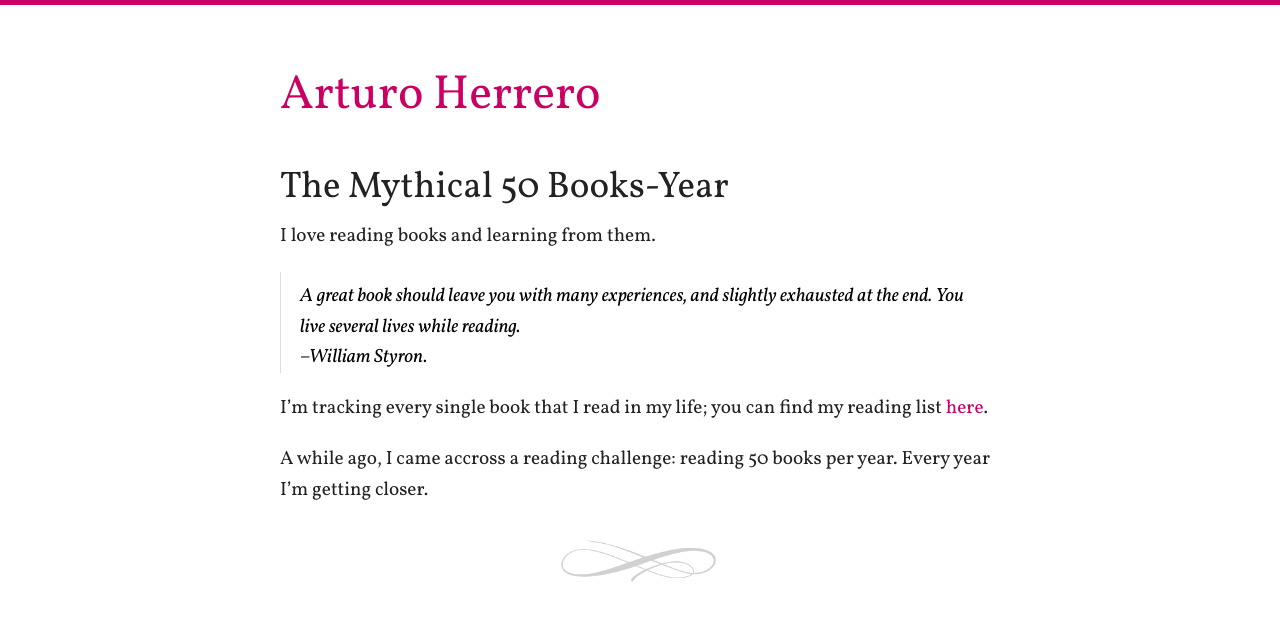
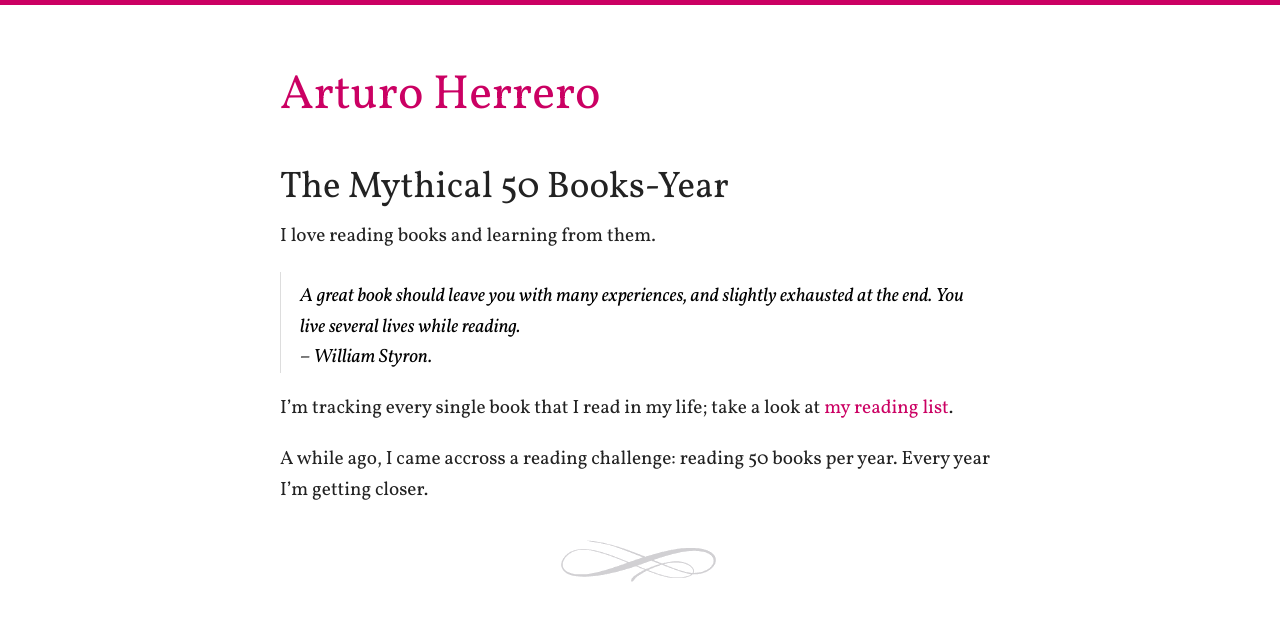
Before and after one commit to arturoherrero/arturoherrero.com, a Jekyll site: the page built from article/_posts/2011-02-06-the-mythical-50-books-year.md, in a window 1280 px wide. Shown: the top 621 px of the page. Built offline with Jekyll 4.4.1, drawn with Linux system fonts in a browser that asks for light colours.

Commit message:
Quotations

```diff
--- a/article/_posts/2011-02-06-the-mythical-50-books-year.md
+++ b/article/_posts/2011-02-06-the-mythical-50-books-year.md
@@ -6,10 +6,11 @@
 
 I love reading books and learning from them.
 
-> A great book should leave you with many experiences, and slightly exhausted at the end. You live several lives while reading.
-> –William Styron.
+> A great book should leave you with many experiences, and slightly exhausted
+> at the end. You live several lives while reading.
+> – William Styron.
 
-I'm tracking every single book that I read in my life; you can find my reading list [here][1].
+I'm tracking every single book that I read in my life; take a look at [my reading list][1].
 
 A while ago, I came accross a reading challenge: reading 50 books per year. Every
 year I'm getting closer.
```
Also changed, not shown: article/_posts/2012-03-27-polyglot-programming.md (+1 -1 lines).
